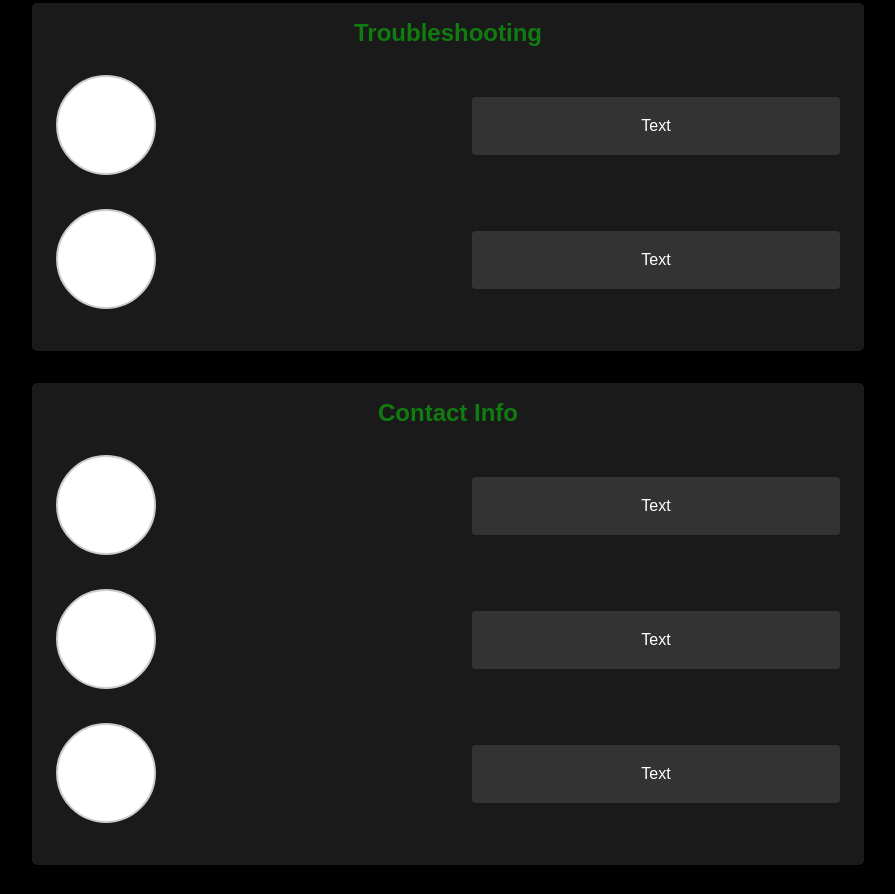
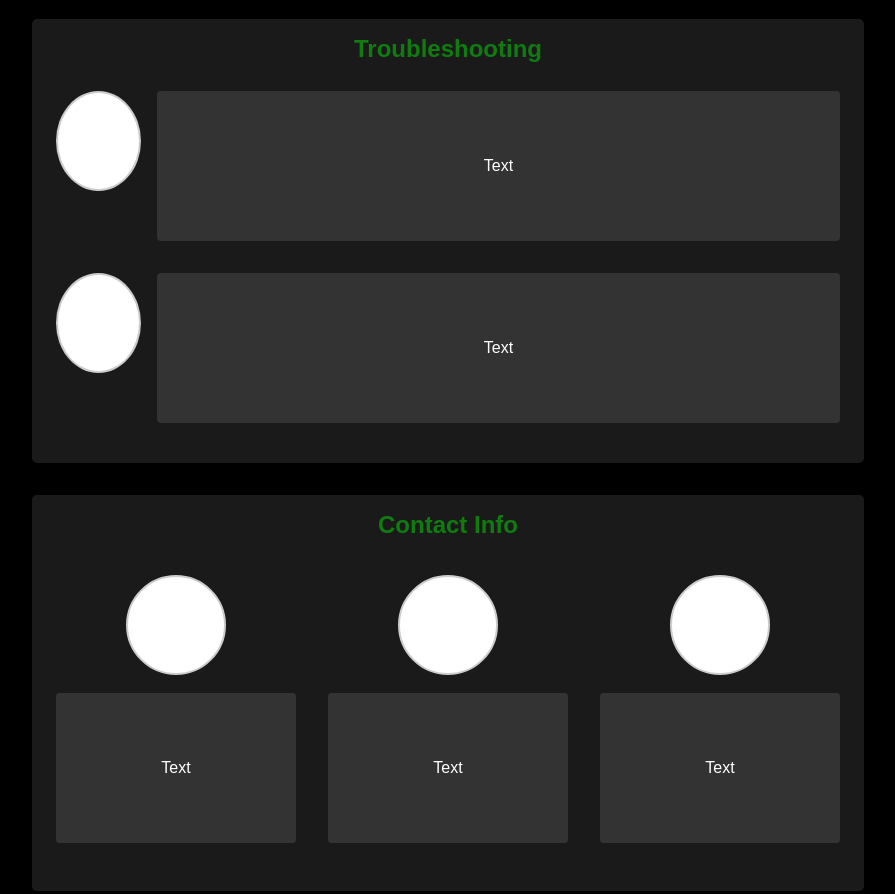
Before and after one commit to Rakanoya/xbox-controller, a plain HTML site: page index.html in a window 1280 px wide. Shown: the part 1337-2231 px from the top of the page, without its empty margins (192-1087 px from the left). Drawn offline with Linux system fonts and the light colour scheme.

Commit message:
added accessability and made sure site looked like wireframe design

```diff
--- a/index.html
+++ b/index.html
@@ -7,9 +7,9 @@
     <link rel="stylesheet" href="styles.css">
 </head>
 <body>
-    <header>
+    <header role="banner">
         <h1>Xbox Controller Help</h1>
-        <nav>
+        <nav role="navigation" aria-label="Main Navigation">
             <a href="#home">Home</a>
             <a href="#guides">User Guides</a>
             <a href="#faqs">FAQs</a>
@@ -18,65 +18,71 @@
         </nav>
     </header>
 
-    <main>
-        <section id="home">
-            <h2>Home</h2>
+    <main role="main">
+        <section id="home" aria-labelledby="home-heading">
+            <h2 id="home-heading">Home</h2>
             <div class="row">
-                <div class="image-box">Image</div>
+                <div class="image-box" role="img" aria-label="Placeholder image for Home">Image</div>
                 <div class="text-box">Text</div>
             </div>
         </section>
 
-        <section id="guides">
-            <h2>User Guides</h2>
+        <section id="guides" aria-labelledby="guides-heading">
+            <h2 id="guides-heading">User Guides</h2>
             <div class="row">
-                <div class="image-box">Image</div>
-                <div class="image-box">Image</div>
-            </div>
-        </section>
-
-        <section id="faqs">
-            <h2>FAQs</h2>
-            <div class="row">
+                <div class="image-box" role="img" aria-label="Placeholder image for User Guides">Image</div>
                 <div class="text-box">Text</div>
-                <div class="image-box">Image</div>
             </div>
             <div class="row">
-                <div class="image-box">Image</div>
+                <div class="image-box" role="img" aria-label="Placeholder image for User Guides">Image</div>
                 <div class="text-box">Text</div>
             </div>
         </section>
 
-        <section id="troubleshooting">
-            <h2>Troubleshooting</h2>
+        <section id="faqs" aria-labelledby="faqs-heading">
+            <h2 id="faqs-heading">FAQs</h2>
             <div class="row">
-                <div class="circle-image">Image</div>
                 <div class="text-box">Text</div>
+                <div class="image-box" role="img" aria-label="Placeholder image for FAQs">Image</div>
             </div>
             <div class="row">
-                <div class="circle-image">Image</div>
+                <div class="image-box" role="img" aria-label="Placeholder image for FAQs">Image</div>
                 <div class="text-box">Text</div>
             </div>
         </section>
 
-        <section id="contact">
-            <h2>Contact Info</h2>
+        <section id="troubleshooting" aria-labelledby="troubleshooting-heading">
+            <h2 id="troubleshooting-heading">Troubleshooting</h2>
             <div class="row">
-                <div class="circle-image">Image</div>
+                <div class="circle-image" role="img" aria-label="Placeholder circular image for Troubleshooting">Image</div>
                 <div class="text-box">Text</div>
             </div>
             <div class="row">
-                <div class="circle-image">Image</div>
+                <div class="circle-image" role="img" aria-label="Placeholder circular image for Troubleshooting">Image</div>
                 <div class="text-box">Text</div>
             </div>
+        </section>
+
+        <section id="contact" aria-labelledby="contact-heading">
+            <h2 id="contact-heading">Contact Info</h2>
             <div class="row">
-                <div class="circle-image">Image</div>
-                <div class="text-box">Text</div>
+                <div class="contact-item">
+                    <div class="circle-image" role="img" aria-label="Placeholder circular image for Contact">Image</div>
+                    <div class="text-box">Text</div>
+                </div>
+                <div class="contact-item">
+                    <div class="circle-image" role="img" aria-label="Placeholder circular image for Contact">Image</div>
+                    <div class="text-box">Text</div>
+                </div>
+                <div class="contact-item">
+                    <div class="circle-image" role="img" aria-label="Placeholder circular image for Contact">Image</div>
+                    <div class="text-box">Text</div>
+                </div>
             </div>
         </section>
     </main>
 
-    <footer>
+    <footer role="contentinfo">
         <p>&copy; 2025 Xbox Controller</p>
     </footer>
 </body>
--- a/styles.css
+++ b/styles.css
@@ -64,10 +64,17 @@ h2 {
 
 .row {
     display: flex;
-    flex-wrap: wrap;
     justify-content: space-between;
+    align-items: flex-start;
+    margin-bottom: 1rem;
+}
+
+.contact-item {
+    display: flex;
+    flex-direction: column;
     align-items: center;
-    margin-bottom: 1rem;
+    margin: 8px;
+    width: 30%;
 }
 
 .image-box, .text-box, .circle-image {
@@ -88,15 +95,6 @@ h2 {
     height: 150px;
 }
 
-.text-box {
-    width: 46%;
-    height: auto;
-    padding: 20px;
-    display: flex;
-    flex-direction: column;
-    align-items: center;
-}
-
 .circle-image {
     width: 100px;
     height: 100px;
@@ -106,6 +104,16 @@ h2 {
     margin-bottom: 10px;
 }
 
+.text-box {
+    background: #333;
+    color: #fff;
+    padding: 30px;
+    border-radius: 4px;
+    text-align: center;
+    width: 100%;
+    min-height: 150px;
+}
+
 footer {
     background: #107C10;
     color: #fff;
```
